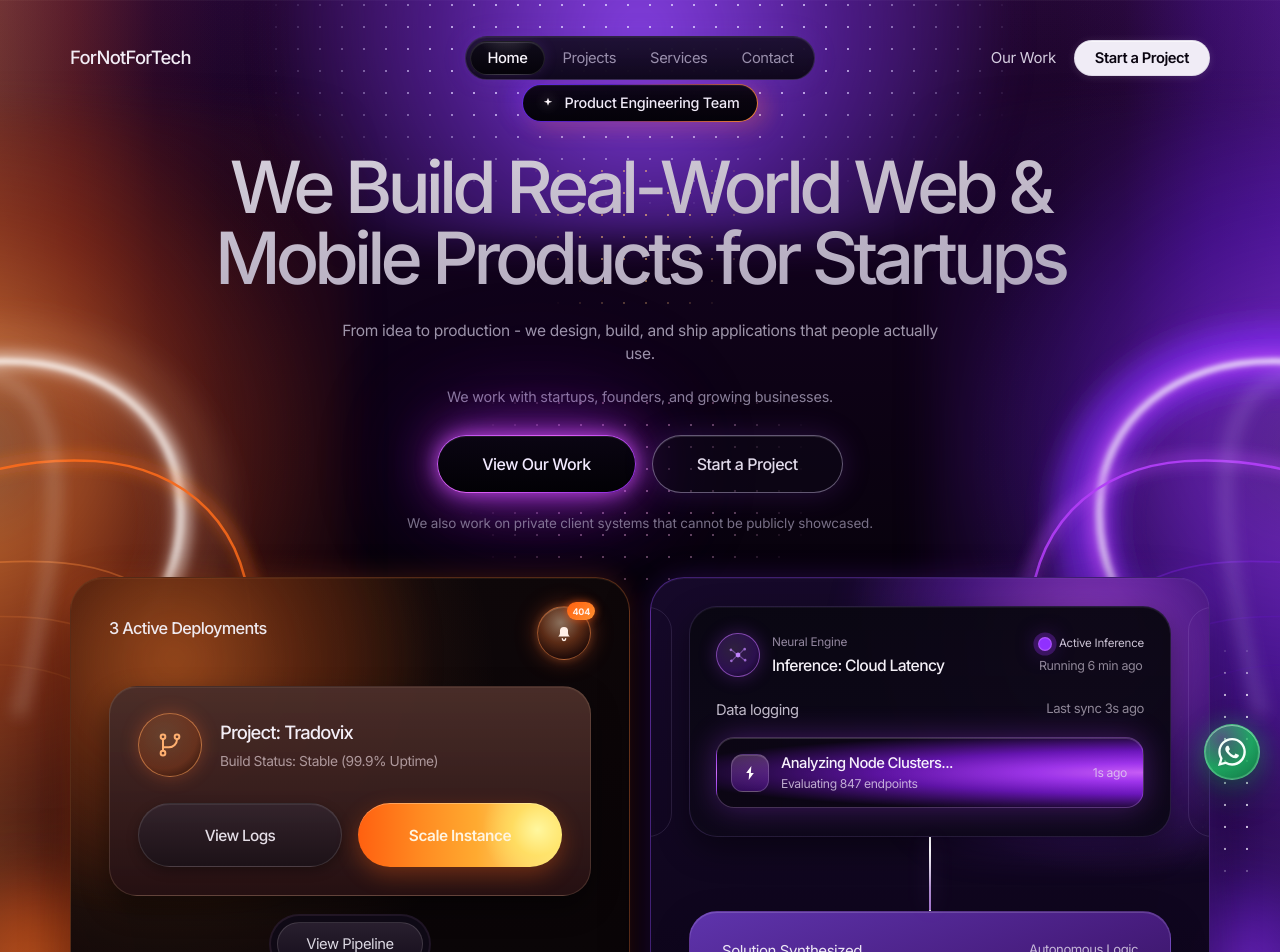
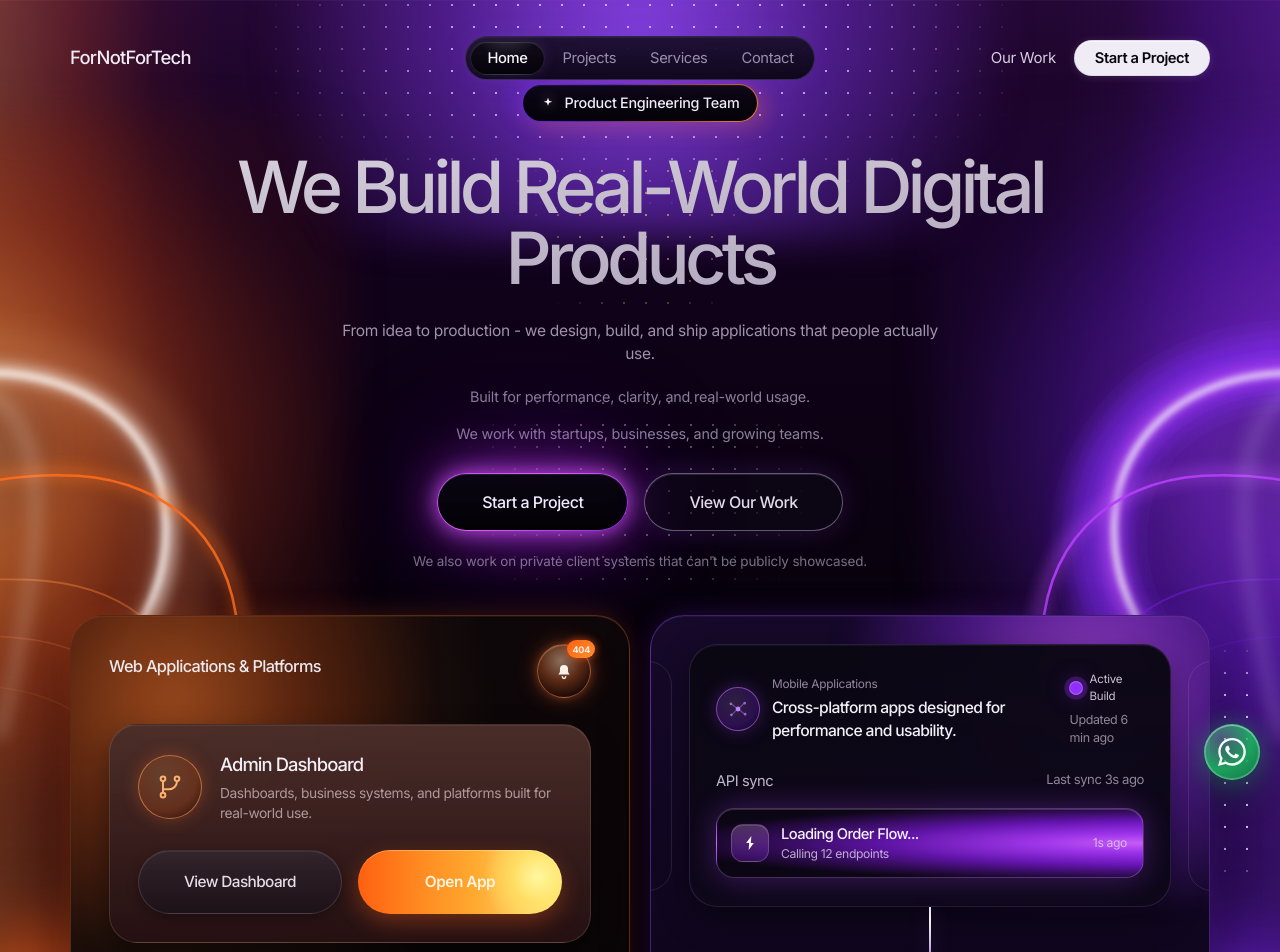
Before and after one commit to hello404lab-coder/404, a React (Vite) app: page / in a window 1280 px wide. Shown: the top 952 px of the page. Built offline with nearby package versions, Linux system fonts and the light colour scheme.

Commit message:
updated homepage hero, footer, etc

```diff
--- a/src/components/Footer.tsx
+++ b/src/components/Footer.tsx
@@ -63,7 +63,7 @@ export function Footer() {
           viewport={{ once: true }}
           transition={{ duration: 0.4, delay: 0.5, ease: EASE }}
         >
-          © 2026 FourNotFour. All rights reserved.
+          © 2026 ForNotForTech. All rights reserved.
         </motion.p>
       </div>
     </motion.footer>
--- a/src/components/panels/LeftPanel.tsx
+++ b/src/components/panels/LeftPanel.tsx
@@ -1,10 +1,12 @@
 import { motion, useReducedMotion } from 'framer-motion'
 import { BellIcon, GitBranchIcon } from '../icons'
+import { siteContent } from '../../data/siteContent'
 
 const EASE: [number, number, number, number] = [0.25, 0.1, 0.25, 1]
 
 export function LeftPanel() {
   const prefersReducedMotion = useReducedMotion()
+  const leftCard = siteContent.heroCards.left
 
   return (
     <motion.article
@@ -43,7 +45,7 @@ export function LeftPanel() {
             viewport={{ once: true }}
             transition={{ duration: 0.4, delay: 0.1, ease: EASE }}
           >
-            3 Active Deployments
+            {leftCard.label}
           </motion.h3>
           {/* Bell orb with 404 badge */}
           <div className="relative shrink-0">
@@ -112,10 +114,10 @@ export function LeftPanel() {
             </motion.div>
             <div className="ml-[18px]">
               <div className="text-[#f3eef6] text-[1.15rem] font-medium tracking-tighter">
-                Project: Tradovix
+                Admin Dashboard
               </div>
               <div className="mt-1 text-[rgba(193,172,176,0.86)] text-[0.86rem] tracking-[-0.03em]">
-                Build Status: Stable (99.9% Uptime)
+                {leftCard.description}
               </div>
             </div>
           </div>
@@ -134,7 +136,7 @@ export function LeftPanel() {
               whileHover={prefersReducedMotion ? {} : { scale: 1.02, boxShadow: 'inset 0 1px 0 rgba(255,255,255,0.1), 0 6px 16px rgba(0,0,0,0.4)' }}
               whileTap={{ scale: 0.98 }}
             >
-              View Logs
+              View Dashboard
             </motion.button>
             <motion.button
               className="h-16 border-0 rounded-full text-[#fff4e0] text-[0.96rem] font-semibold tracking-[-0.03em] cursor-pointer"
@@ -148,7 +150,7 @@ export function LeftPanel() {
               whileHover={prefersReducedMotion ? {} : { scale: 1.02, boxShadow: '0 12px 28px rgba(255,100,20,0.4), inset 0 1px 0 rgba(255,255,240,0.35)' }}
               whileTap={{ scale: 0.98 }}
             >
-              Scale Instance
+              Open App
             </motion.button>
           </div>
         </motion.div>
@@ -168,7 +170,7 @@ export function LeftPanel() {
             whileHover={prefersReducedMotion ? {} : { scale: 1.03 }}
             whileTap={{ scale: 0.98 }}
           >
-            View Pipeline
+            Web App Platform
           </motion.button>
         </div>
 
@@ -206,10 +208,10 @@ export function LeftPanel() {
             </motion.div>
             <div className="ml-[14px] flex w-full justify-between items-center">
               <div className="text-[rgba(239,234,243,0.88)] text-[0.95rem] tracking-[-0.03em]">
-                404 Bot
+                Web App
               </div>
               <div className="text-[rgba(187,178,194,0.68)] text-[0.84rem] tracking-[-0.03em]">
-                Current Sprint: Q2-26
+                {leftCard.tags.join(' · ')}
               </div>
             </div>
           </div>
--- a/src/components/panels/RightPanel.tsx
+++ b/src/components/panels/RightPanel.tsx
@@ -1,10 +1,12 @@
 import { motion, useReducedMotion } from 'framer-motion'
 import { BoltIcon, NeuralIcon, CheckCircleIcon } from '../icons'
+import { siteContent } from '../../data/siteContent'
 
 const EASE: [number, number, number, number] = [0.25, 0.1, 0.25, 1]
 
 export function RightPanel() {
   const prefersReducedMotion = useReducedMotion()
+  const rightCard = siteContent.heroCards.right
 
   return (
     <motion.article
@@ -79,10 +81,10 @@ export function RightPanel() {
               </motion.div>
               <div className="ml-3">
                 <div className="text-[rgba(194,179,208,0.74)] text-[0.74rem] tracking-[-0.02em]">
-                  Neural Engine
+                  {rightCard.label}
                 </div>
                 <div className="mt-0.5 text-[#f4f0f7] text-[0.98rem] font-medium tracking-[-0.04em]">
-                  Inference: Cloud Latency
+                  {rightCard.description}
                 </div>
               </div>
             </div>
@@ -99,17 +101,17 @@ export function RightPanel() {
                   animate={prefersReducedMotion ? {} : { scale: [1, 1.2, 1] }}
                   transition={{ duration: 2, repeat: Infinity, ease: 'easeInOut' }}
                 />
-                <span>Active Inference</span>
+                <span>Active Build</span>
               </div>
               <div className="mt-[5px] text-[rgba(187,178,194,0.74)] text-[0.78rem] tracking-[-0.03em]">
-                Running 6 min ago
+                Updated 6 min ago
               </div>
             </div>
           </div>
 
           {/* Data row */}
           <div className="flex justify-between mt-[22px] text-[rgba(228,221,236,0.84)] text-[0.92rem] tracking-[-0.03em] max-[720px]:flex-col max-[720px]:items-start">
-            <span>Data logging</span>
+            <span>API sync</span>
             <span className="text-[rgba(187,178,194,0.74)] text-[0.82rem]">
               Last sync 3s ago
             </span>
@@ -145,10 +147,10 @@ export function RightPanel() {
               </div>
               <div>
                 <div className="text-[rgba(250,245,255,0.98)] text-[0.92rem] font-medium tracking-[-0.04em]">
-                  Analyzing Node Clusters...
+                  Loading Order Flow...
                 </div>
                 <div className="text-[rgba(228,215,239,0.78)] text-[0.76rem] tracking-[-0.03em]">
-                  Evaluating 847 endpoints
+                  Calling 12 endpoints
                 </div>
               </div>
             </div>
@@ -207,7 +209,7 @@ export function RightPanel() {
           <div className="flex justify-between gap-5 text-[rgba(243,238,248,0.96)] text-[0.94rem] tracking-[-0.03em] max-[720px]:flex-col max-[720px]:items-start">
             <span>Solution Synthesized</span>
             <span className="text-[rgba(226,217,236,0.82)] text-[0.82rem]">
-              Autonomous Logic
+              {rightCard.tags.join(' · ')}
             </span>
           </div>
 
@@ -233,7 +235,7 @@ export function RightPanel() {
               >
                 <CheckCircleIcon />
               </motion.div>
-              <span>Index Optimized +12.4%</span>
+              <span>Order Flow Verified</span>
             </div>
             <span className="text-[rgba(231,223,238,0.9)] text-[0.84rem] tracking-[-0.03em]">
               10:35 am
--- a/src/data/siteContent.ts
+++ b/src/data/siteContent.ts
@@ -19,10 +19,24 @@ export type HeroContent = {
   badge: string
   headline: string
   subtext: string
+  microLine: string
   audienceQualifier: string
   trustSignal: string
   primaryCta: { label: string; href: string }
   secondaryCta: { label: string; href: string }
+}
+
+export type HeroCardsContent = {
+  left: {
+    label: string
+    description: string
+    tags: string[]
+  }
+  right: {
+    label: string
+    description: string
+    tags: string[]
+  }
 }
 
 export type ServiceContent = {
@@ -101,15 +115,30 @@ export const siteContent = {
   },
   hero: {
     badge: 'Product Engineering Team',
-    headline: 'We Build Real-World Web & Mobile Products for Startups',
+    headline: 'We Build Real-World Digital Products',
     subtext:
       'From idea to production - we design, build, and ship applications that people actually use.',
-    audienceQualifier: 'We work with startups, founders, and growing businesses.',
+    microLine: 'Built for performance, clarity, and real-world usage.',
+    audienceQualifier: 'We work with startups, businesses, and growing teams.',
     trustSignal:
-      'We also work on private client systems that cannot be publicly showcased.',
-    primaryCta: { label: 'View Our Work', href: '/projects' },
-    secondaryCta: { label: 'Start a Project', href: '/contact' },
+      "We also work on private client systems that can't be publicly showcased.",
+    primaryCta: { label: 'Start a Project', href: '/contact' },
+    secondaryCta: { label: 'View Our Work', href: '/projects' },
   } satisfies HeroContent,
+  heroCards: {
+    left: {
+      label: 'Web Applications & Platforms',
+      description:
+        'Dashboards, business systems, and platforms built for real-world use.',
+      tags: ['React', 'Django', 'FastAPI'],
+    },
+    right: {
+      label: 'Mobile Applications',
+      description:
+        'Cross-platform apps designed for performance and usability.',
+      tags: ['Flutter', 'API-driven'],
+    },
+  } satisfies HeroCardsContent,
   logos: [] satisfies LogoItem[],
   techPartners: [
     { name: 'OpenAI', iconName: 'OpenAILogoIcon' as const },
@@ -246,37 +275,36 @@ export const siteContent = {
     badge: 'What You Get When You Work With Us',
     headline: 'Real engineering. Real outcomes.',
     subtitle:
-      'A small, senior team that ships practical software - no buzzwords, no overselling.',
+      'Built from real projects - across fintech, e-commerce, and industrial platforms.',
+    footerNote:
+      "These are not best practices - they are things we've learned by building real products.",
     items: [
       {
         id: 'scalable',
         mockupKey: 'agent',
-        title: 'Architecture that scales with you',
+        title: "Architecture that doesn't break as you grow",
         description:
-          'A foundation that holds up as your users, team, and feature set grow - without a rewrite every year.',
+          "We design systems that handle more users, more data, and more features - without forcing a rebuild every few months.",
       },
       {
         id: 'ui',
         largeTitle: true,
-        title: 'Interfaces that feel obvious',
-        shortDesc:
-          'Clean, calm UI that real users can navigate without a manual.',
-        longDesc:
-          'We sweat layout, spacing, motion, and feedback so the product feels intuitive on day one and easier to support over time.',
+        title: "Interfaces your users don't struggle with",
+        description:
+          'Clear, intuitive UI so users can navigate your product without confusion - reducing support issues and drop-offs.',
       },
       {
         id: 'fast',
         mockupKey: 'metrics',
-        title: 'Fast where it matters',
+        title: 'Fast on real devices, not just demos',
         description:
-          'Snappy screens, quick loads, and smooth interactions - measured on the devices and networks your users actually have.',
+          'We optimize for actual usage - slower networks, mobile devices, and real-world conditions your users deal with daily.',
       },
       {
         id: 'reliable',
-        title: 'Releases you can trust',
-        shortDesc: 'Predictable deploys backed by clean, maintainable code.',
-        longDesc:
-          'CI/CD, monitoring, and a codebase the next engineer can read - so launches stay calm and adding the next feature does not break the last one.',
+        title: "Releases that don't break your product",
+        description:
+          "Clean structure and proper deployment practices ensure updates don't introduce new issues or downtime.",
       },
     ] satisfies CapabilityContent[],
   },
@@ -430,7 +458,7 @@ export const siteContent = {
         accent: 'orange',
         featured: true,
         image: VoxpayImage,
-        link: '',
+        link: 'https://www.voxpay.in',
         githubLink: null,
       },
       {
--- a/src/sections/HeroSection.tsx
+++ b/src/sections/HeroSection.tsx
@@ -100,6 +100,13 @@ export function HeroSection() {
         variants={itemVariants}
         className="mt-[-12px] mb-7 text-[rgba(178,168,196,0.76)] text-[0.9rem] font-normal tracking-[-0.015em] max-w-[560px] max-[720px]:text-[0.82rem] max-[720px]:px-4"
       >
+        {hero.microLine}
+      </motion.p>
+
+      <motion.p
+        variants={itemVariants}
+        className="mt-[-12px] mb-7 text-[rgba(178,168,196,0.76)] text-[0.9rem] font-normal tracking-[-0.015em] max-w-[560px] max-[720px]:text-[0.82rem] max-[720px]:px-4"
+      >
         {hero.audienceQualifier}
       </motion.p>
 
--- a/src/sections/TechPartnersSection.tsx
+++ b/src/sections/TechPartnersSection.tsx
@@ -1,75 +1,3 @@
-import { motion, useReducedMotion } from 'framer-motion'
-import {
-  OpenAILogoIcon,
-  SnowflakeLogoIcon,
-  MicrosoftLogoIcon,
-  GoogleLogoIcon,
-  AWSLogoIcon,
-} from '../components/icons'
-
-const EASE: [number, number, number, number] = [0.25, 0.1, 0.25, 1]
-
-const TECH_PARTNERS = [
-  { name: 'OpenAI', icon: <OpenAILogoIcon /> },
-  { name: 'Snowflake', icon: <SnowflakeLogoIcon /> },
-  { name: 'Microsoft', icon: <MicrosoftLogoIcon /> },
-  { name: 'Google', icon: <GoogleLogoIcon /> },
-  { name: 'AWS', icon: <AWSLogoIcon /> },
-]
-
 export function TechPartnersSection() {
-  const prefersReducedMotion = useReducedMotion()
-
-  return (
-    <motion.div
-      className="relative z-1 px-[70px] max-[1180px]:px-7 max-[720px]:px-[18px] mt-24 mb-6"
-      initial={{ opacity: 0 }}
-      whileInView={{ opacity: 1 }}
-      viewport={{ once: true, amount: 0.3 }}
-      transition={{ duration: 0.6, ease: EASE }}
-    >
-      {/* Separator */}
-      <motion.div
-        className="w-full h-px mb-16"
-        style={{
-          background: 'linear-gradient(90deg, transparent 0%, rgba(210,105,48,0.3) 20%, rgba(148,78,255,0.3) 50%, rgba(210,105,48,0.3) 80%, transparent 100%)',
-        }}
-        initial={{ scaleX: 0 }}
-        whileInView={{ scaleX: 1 }}
-        viewport={{ once: true }}
-        transition={{ duration: 0.8, ease: EASE }}
-      />
-
-      <motion.p
-        className="text-center text-[rgba(178,168,200,0.52)] text-[0.76rem] font-semibold tracking-[0.14em] uppercase mb-10"
-        initial={{ opacity: 0, y: 10 }}
-        whileInView={{ opacity: 1, y: 0 }}
-        viewport={{ once: true }}
-        transition={{ duration: 0.5, delay: 0.2, ease: EASE }}
-      >
-        Trusted by industry leaders
-      </motion.p>
-
-      <div
-        className="flex flex-wrap items-center justify-center gap-[60px] text-[rgba(210,203,218,0.58)] max-[1180px]:gap-9 max-[720px]:gap-x-6 max-[720px]:gap-y-4"
-        aria-label="Technology partners"
-      >
-        {TECH_PARTNERS.map((p, index) => (
-          <motion.div
-            className="inline-flex items-center gap-[9px] text-[1rem] font-semibold tracking-[-0.04em] whitespace-nowrap max-[720px]:text-[0.8rem] max-[720px]:gap-1.5"
-            key={p.name}
-            initial={{ opacity: 0, y: 15 }}
-            whileInView={{ opacity: 1, y: 0 }}
-            viewport={{ once: true }}
-            transition={{ duration: 0.4, delay: 0.3 + index * 0.08, ease: EASE }}
-            whileHover={prefersReducedMotion ? {} : { opacity: 1, y: -2 }}
-            style={{ opacity: 0.7 }}
-          >
-            <span className="max-[720px]:scale-75">{p.icon}</span>
-            <span>{p.name}</span>
-          </motion.div>
-        ))}
-      </div>
-    </motion.div>
-  )
+  return null
 }
```
